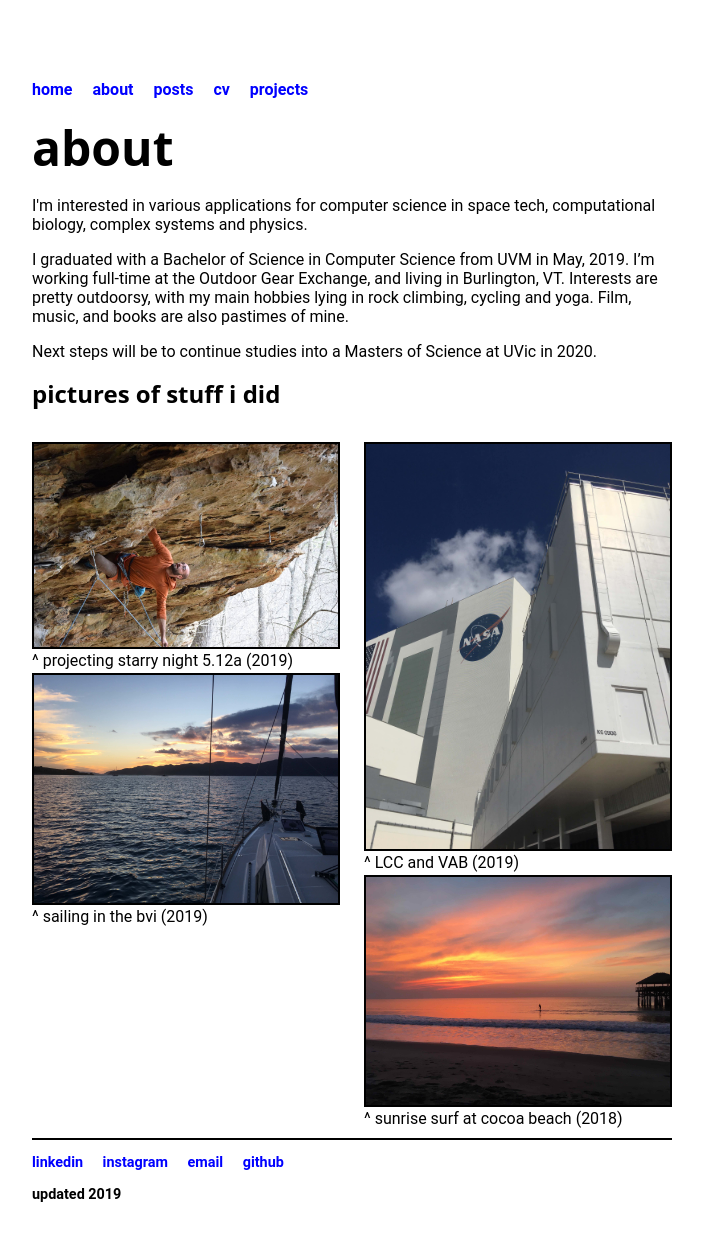
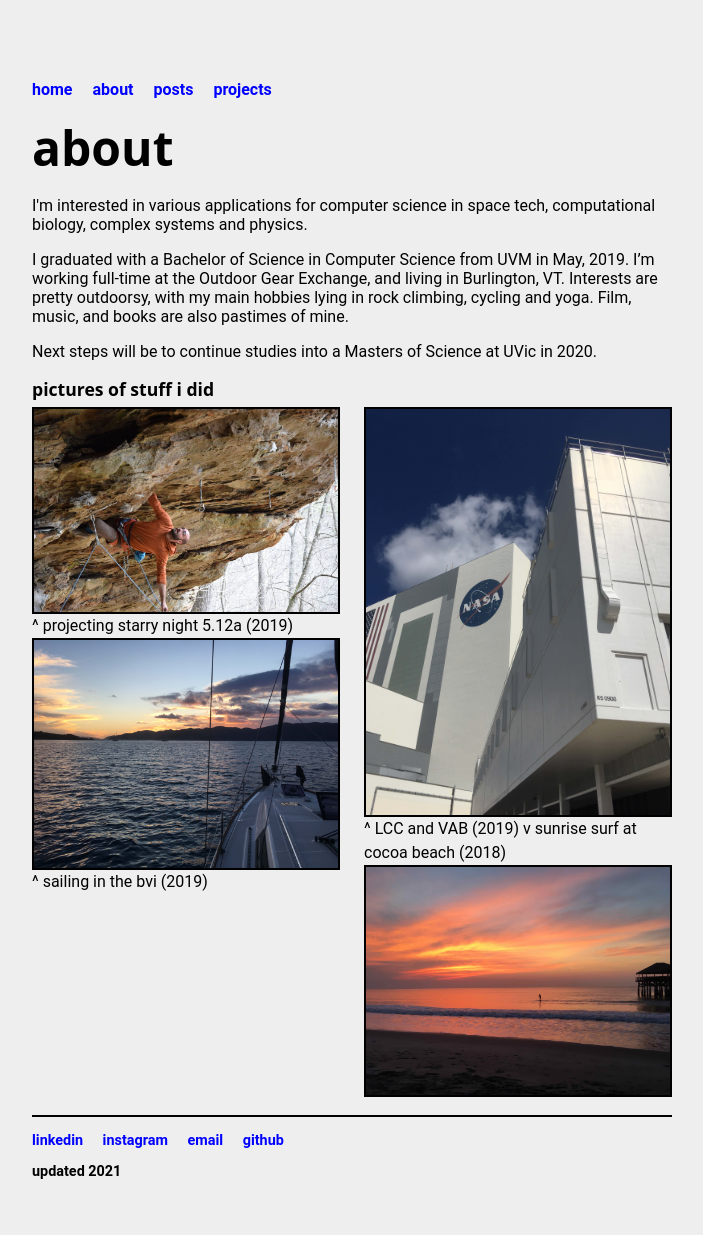
Before and after one commit to jfzieg/jfzieg.github.io, a Jekyll site: the page built from about/about.html, in a window 1280 px wide. Shown: the whole page, without its empty margins (288-991 px from the left). Built offline with Jekyll 4.4.1, drawn with Linux system fonts in a browser that asks for light colours; after the commit the page ends 1193 px from its top, so only the background shows below that.

Commit message:
Minor updates to style. Added system-pref based dark mode and updated footer to stick to the bottom of the page.

```diff
--- a/_config.yml
+++ b/_config.yml
@@ -1,3 +1,4 @@
+#Jekyll Config
 title: Joseph Zieg
 markdown: kramdown
 permalink: /posts/:year/:month/:day/:title
--- a/_layouts/default.html
+++ b/_layouts/default.html
@@ -6,30 +6,29 @@
 			<!-- link to main stylesheet -->
             <link rel="stylesheet" type="text/css" href="/css/main.css">
 		</head>
-	<body>
+	<body class="wrap dark-scheme">
 		<nav>
     		<ul>
         		<li><a href="/">home</a></li>
 	        	<li><a href="/about/about.html">about</a></li>
                 <li><a href="/posts/index.html">posts</a></li>
-        		<li><a href="/cv/cv_5_2019.html">cv</a></li>
+        		<!-- <li><a href="/cv/cv_5_2019.html">cv</a></li> -->
                 <li><a href="/projects/projects.html">projects</a></li>
     		</ul>
 		</nav>
-    <div class="container">
+    <div>
 
 			{{ content }}
 
-    </div><!-- /.container -->
+	</div>
 	<footer>
 		<ul>
 			<li><a href="https://www.linkedin.com/in/jfzieg/">linkedin</a></li>
-                <li><a href="https://www.instagram.com/gucci_plateau/">instagram</a></li>
+			<li><a href="https://www.instagram.com/chosstronaut/">instagram</a></li>
 			<li><a href="mailto:jfzieg@gmail.com">email</a></li>
 			<li><a href="https://github.com/jfzieg">github</a></li>
-
 		</ul>
-            <strong>updated 2019</strong>
+		<strong>updated 2021</strong>
 	</footer>
 	</body>
 </html>
--- a/about/about.html
+++ b/about/about.html
@@ -4,20 +4,22 @@
 ---
 <h1>about</h1>
 
-<div>
+<body>
     <p>I'm interested in various applications for computer science in space tech, computational biology, complex systems and physics.</p>
 
 <p>I graduated with a Bachelor of Science in Computer Science from UVM in May, 2019. I’m working full-time at the Outdoor Gear Exchange, and living in Burlington, VT. Interests are pretty outdoorsy, with my main hobbies lying in rock climbing, cycling and yoga. Film, music, and books are also pastimes of mine.</p>
 
-<p>Next steps will be to continue studies into a Masters of Science at UVic in 2020.<br><h3>pictures of stuff i did</h3></p>
+<p>Next steps will be to continue studies into a Masters of Science at UVic in 2020.</p>
 
-<div class="grid_layout">
+<h3>pictures of stuff i did</h3>
+
+<div class="p grid_layout">
     {%include figure.html img="climb.jpg" cap="^ projecting starry night 5.12a (2019)"%}
 
     {%include figure.html img="sail.jpg" cap="^ sailing in the bvi (2019)"%}
 
-    {%include figure.html img="nasa.jpg" cap="^ LCC and VAB (2019)"%}
+    {%include figure.html img="nasa.jpg" cap="^ LCC and VAB (2019) v sunrise surf at cocoa beach (2018)"%}
 
-    {%include figure.html img="surf_sunrise.jpg" cap="^ sunrise surf at cocoa beach (2018)"%}
+    {%include figure.html img="surf_sunrise.jpg"%}
 </div>
-</div>
+</body>
--- a/css/main.css
+++ b/css/main.css
@@ -7,44 +7,45 @@
     overflow: overlay;
 }
 body {
+    /* position: relative; */
+    position: relative;
     width: 90%;
     font-family: 'Roboto', sans-serif;
     font-size: 1.25em;
-    padding: 0%;
+    padding-bottom: 6rem;
     margin: auto;
     margin-top: 5%;
+    min-height: 90vh;
 }
 h1 {
     font-family: 'Open Sans', sans-serif;
     font-size: 3em;
     font-weight: bold;
-    padding 0%;
+    padding: 0%;
     margin: 0%;
 }
 h3 {
     font-family: 'Open Sans', sans-serif;
-    font-size: 1.5em;
+    font-size: 1.1em;
     font-weight: bold;
-    padding 0%;
-    margin-top: 2.5%;
+    padding: 0%;
+    margin-top: .5%;
     margin-bottom: 0%;
 }
 p, li {
     font-family: 'Roboto', sans-serif;
     font-size: 1em;
-    padding 0%;
-    margin 0%;
+    padding: 0%;
+    margin-top: 2.5%;
 }
-a {
+a{
     text-decoration: none;
     color: blue;
     margin: 0%;
 }
+
 a:hover {
     text-decoration: underline;
-}
-.meta{
-    margin-top: 0%;
 }
 ul {
     font-family: 'Roboto', sans-serif;
@@ -57,9 +58,10 @@
     margin-right: 2.5%;
 }
 footer {
-    border-top: 2px solid black;
-    margin-top: 1%;
-    margin-bottom: 5%;
+    position: absolute;
+    bottom: 0;
+    border-top: 2px solid;
+    padding-bottom: 2%;
     font-size: .9em;
     width: 100%;
 }
@@ -74,11 +76,12 @@
     list-style: none;
 } */
 img {
-    border: 2px solid black;
+    border: 2px solid;
     width: 100%;
     height: auto;
 }
 .grid_layout {
+    padding-top: 1%;
     /* Prevent vertical gaps */
     -webkit-column-count: 1;
     -webkit-column-gap:   1.5em;
@@ -97,9 +100,30 @@
     padding: 0px;
 
 }
-.grid_layout figcaption{
+.grid_layout figcaption {
     font-size: 1em;
     line-height: 1.5em;
+}
+
+.wrap {
+    background: #eee; color: black;
+
+}
+
+@media (prefers-color-scheme: dark) {
+  .wrap.dark-scheme   {
+      background:  #222; color: white;
+  }
+  a{
+      color: darkorange;
+  }
+}
+
+@media (prefers-color-scheme: light) {
+  .wrap.light-scheme   {
+      background: white;
+      color:  #555;
+    }
 }
 
 @media only screen and (min-width: 775px) {
@@ -109,6 +133,7 @@
 
     }
 }
+
 @media only screen and (min-width: 900px) {
   /* Rules for laptops, small desktop screens and bigger viewports */
     body {
--- a/index.html
+++ b/index.html
@@ -4,6 +4,6 @@
 ---
 <div>
     <h1>*spacing out</h1>
-    <strong>a website by joseph zieg</strong>
-    <p>An amalgamation of various stuff I've worked on or am interested in. Mostly going to be informal write-ups on various subjects. I also thought it was about time to have a website (aka some hacked together html, css and markdown).</p>
+    <h3>a website by joseph zieg</h3>
+    <p>A work-in-progress,  I also thought it was about time to have some hacked together html, css and markdown.</p>
 </div>
--- a/notes.txt
+++ b/notes.txt
@@ -8,9 +8,9 @@
 
 05/05/2019 - clean up css sheets and rewrite html layouts. - completed
 
-05/06/2019 - add post functionality, add tile layout for                  pictures (instagram feed?) - completed
+05/06/2019 - add post functionality, add tile layout for pictures (instagram feed?) - completed
 
-05/07/2019 - fix the grid_layout figcaptions not locking to the           image.
+05/07/2019 - fix the grid_layout figcaptions not locking to the image.
 
 05/07/2019 - figure out better file hosting for pictures. Loading seems kinda slow.
 
```
Lines whose indentation alone changed are shown as unchanged.
